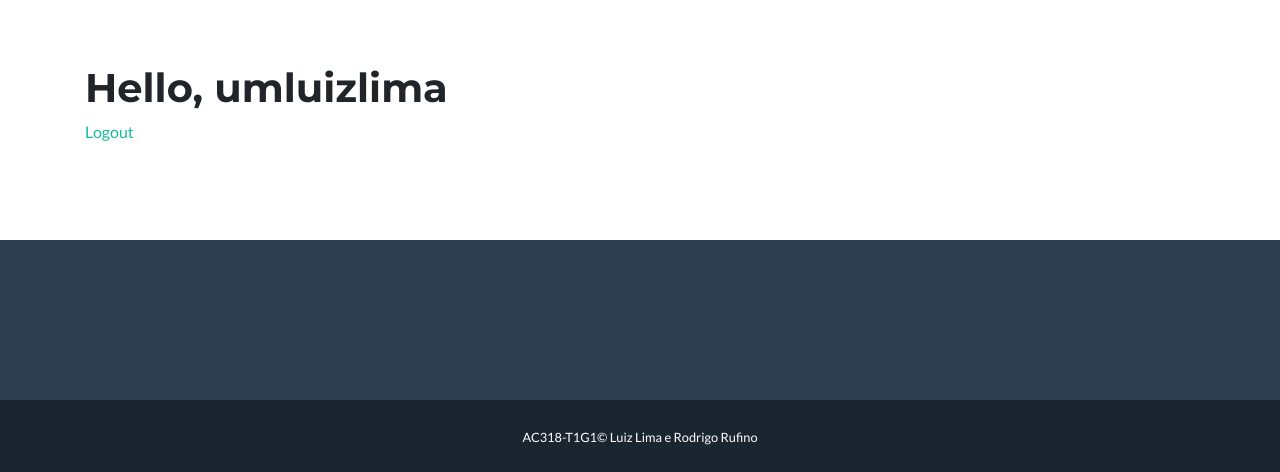
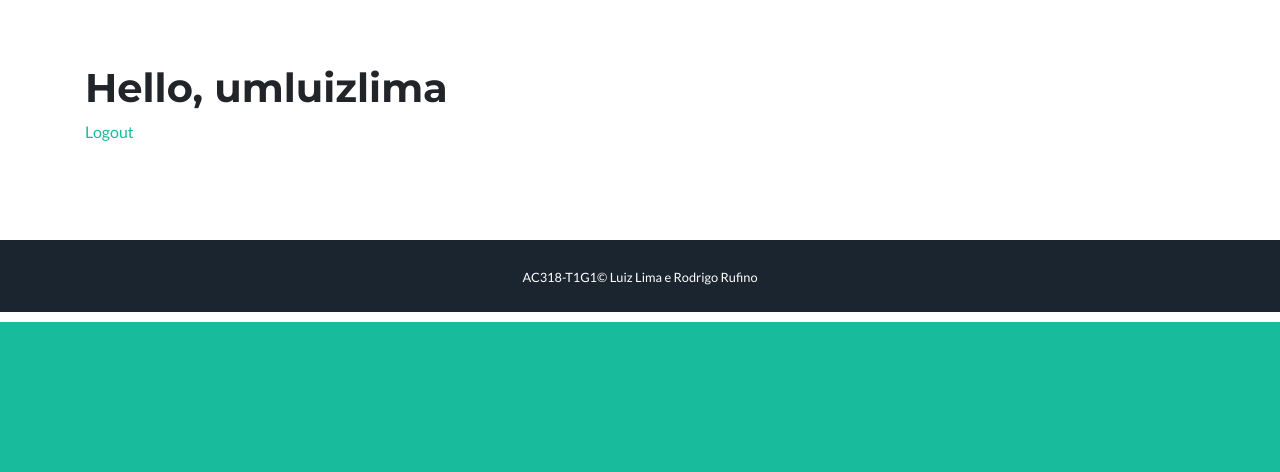
Before and after one commit to umluizlima/ac318-turma1-grupo1, a Flask app: page / in a window 1280 px wide. Shown: the part 478-950 px from the top of the page. After the commit the page ends 800 px from the top, so only its background shows below. Run offline with Flask 2, Linux system fonts and the light colour scheme; a user stored in the database is signed in; some libraries are stand-ins or nearby versions.

Commit message:
Remocao de footer vazio

```diff
--- a/templates/layout.html
+++ b/templates/layout.html
@@ -58,13 +58,6 @@
       </div>
     </section>
 
-    <!-- Footer -->
-    <footer class="footer text-center">
-      <div class="container">
-
-      </div>
-    </footer>
-
     <div class="copyright py-4 text-center text-white">
       <div class="container">
         <small>AC318-T1G1&copy; Luiz Lima e Rodrigo Rufino</small>
```
